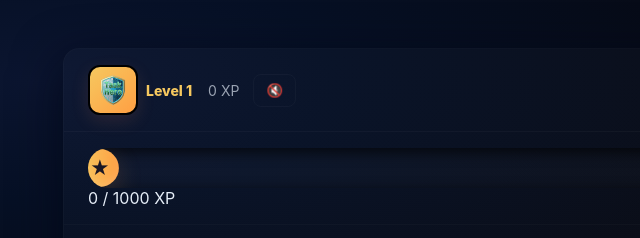
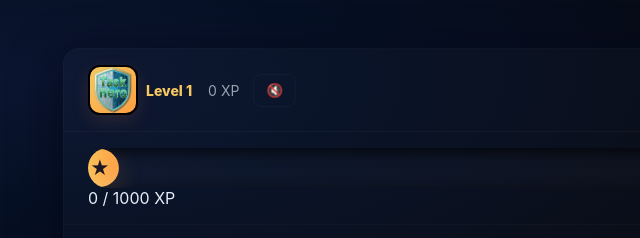
Before and after one commit to jaebriantes-dev/TaskHero, a plain HTML site: page index.html in a window 1280 px wide. Shown: the top 238 px of the page, 97-737 px from the left. Drawn offline with Linux system fonts and the light colour scheme.

Commit message:
Update index.html

```diff
--- a/index.html
+++ b/index.html
@@ -24,7 +24,7 @@
     <header>
       <div class="logo">
 <div class="shield" style="width: 50px; height: 50px; display: flex; justify-content: center; align-items: center; border: 2px solid #000;">
-  <img src="shield.png" alt="Shield Icon" style="max-width: 80%; max-height: 80%; object-fit: contain;">
+  <img src="shield.png" alt="Shield Icon" style="max-width: 120%; max-height: 120%; object-fit: contain;">
 </div>
 
 
```
